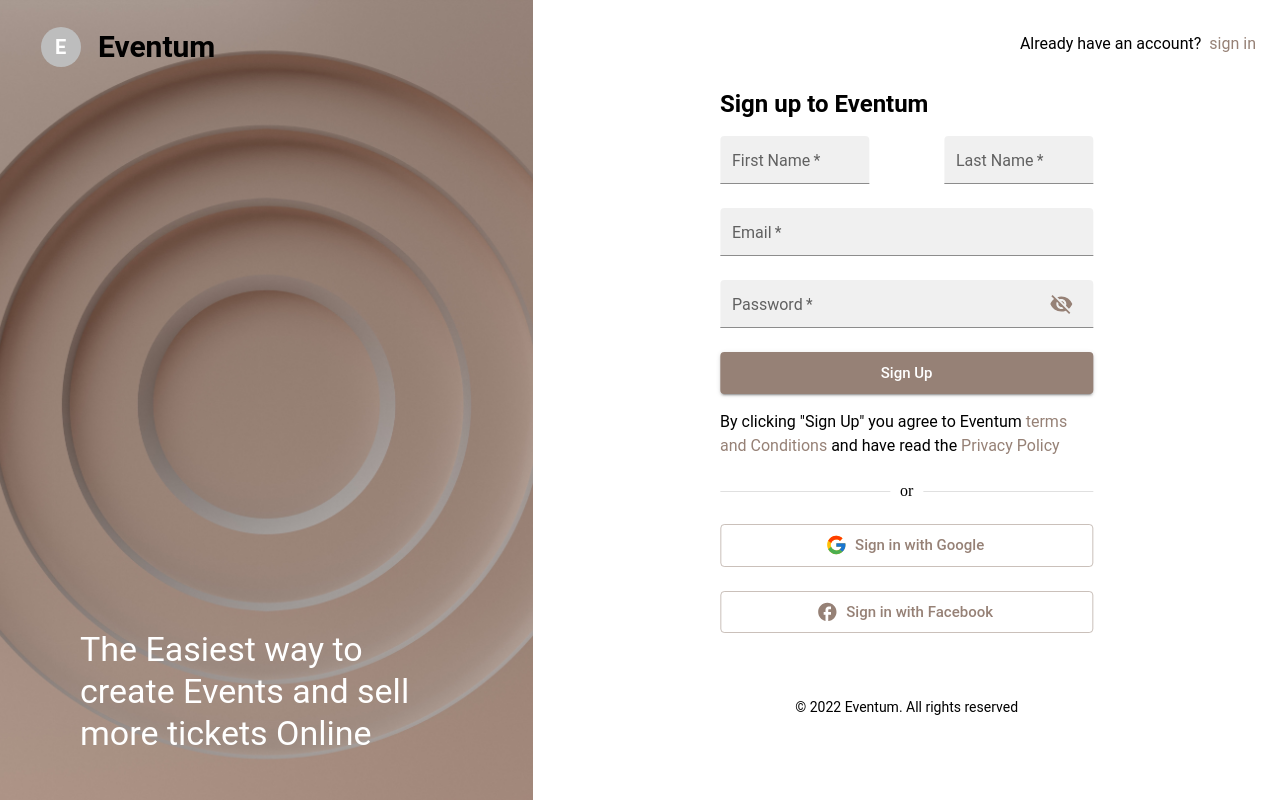
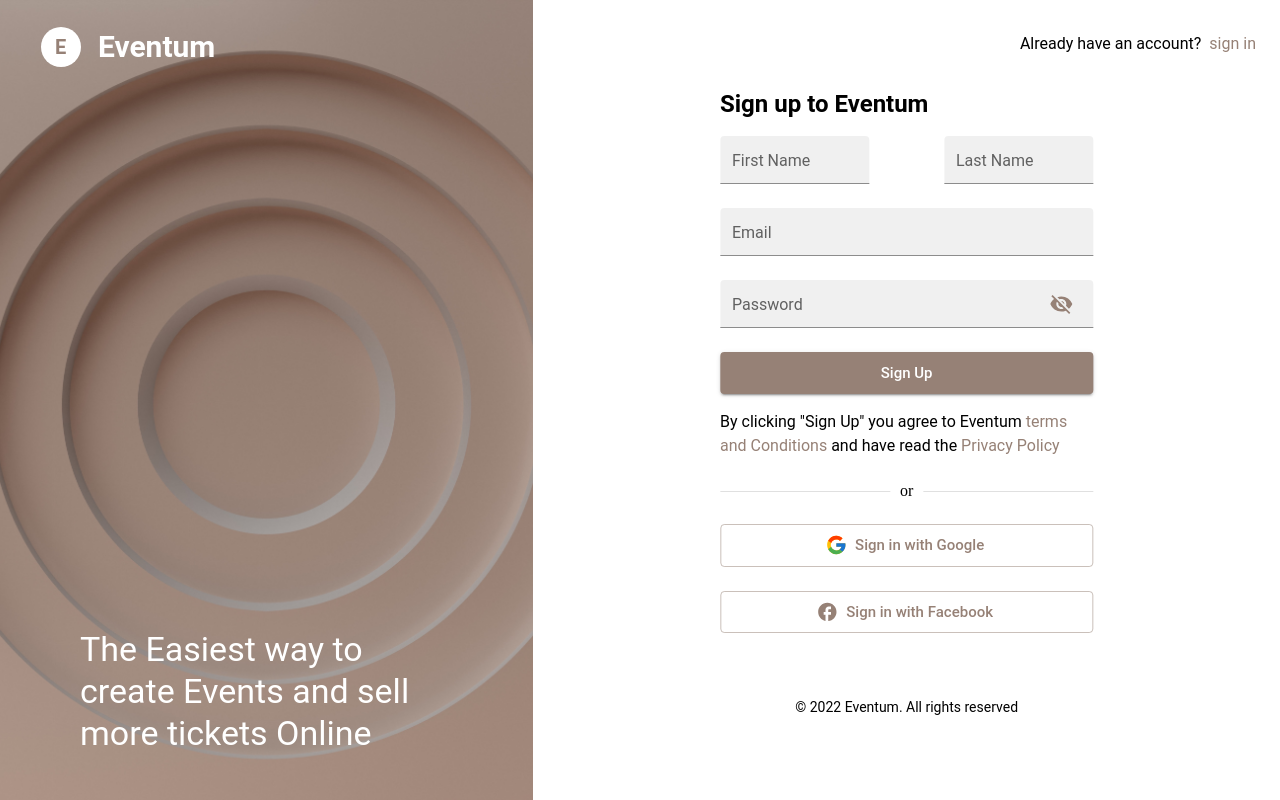
Before and after one commit to Sosaristic/event-handler, a Next.js app: page /sign-up in a window 1280 px wide. Built offline with nearby package versions, Linux system fonts and the light colour scheme.

Commit message:
feature: added validation to forms

```diff
--- a/pages/sign-up.jsx
+++ b/pages/sign-up.jsx
@@ -1,4 +1,5 @@
 import React, { useState } from "react";
+import {useForm, Controller} from "react-hook-form"
 import Head from "next/head";
 import Link from "next/link";
 import {
@@ -19,6 +20,15 @@ import { FcGoogle } from "react-icons/fc";
 import EventLogo from "../components/EventLogo";
 
 export default function login() {
+const {handleSubmit, control, formState: {errors}} = useForm({
+  defaultValues: {
+    firstName: "",
+    lastName: "",
+    email: "",
+    password: "",
+  }
+})
+const onSubmit = (data)=> console.log(data)
   const initialValues = {
     firstName: "",
     lastName: "",
@@ -67,7 +77,7 @@ export default function login() {
             }}
           >
             <Box mt={3} ml={4} sx={{ width: "fit-content" }}>
-              <EventLogo />
+              <EventLogo color={"white"} avatarBackgroundColor="white" avatarColor={"primary.main"}/>
             </Box>
             <Typography
               variant="h4"
@@ -119,7 +129,7 @@ export default function login() {
                   transform: "translate(-50%, 0)",
                 }}
               >
-                <EventLogo />
+                <EventLogo avatarBackgroundColor={"primary.main"}/>
               </Box>
 
               <Box
@@ -142,7 +152,7 @@ export default function login() {
                   noValidate
                   autoComplete="off"
                   sx={{ position: "relative", color: "main.primary" }}
-                  onSubmit={handleFormSubmit}
+                  onSubmit={handleSubmit(onSubmit)}
                 >
                   <Box
                     mt={2}
@@ -153,49 +163,83 @@ export default function login() {
                       justifyContent: { sm: "space-between" },
                     }}
                   >
+                    <Controller
+                    name="firstName"
+                    control={control}
+                    rules={{required: "required"}}
+                    render= {({field})=>(
                       <TextField
-                      required
+                      type="text"
                       label="First Name"
                       variant="filled"
                       size="small"
                       name="firstName"
-                      value={values.fullName}
-                      onInput={handleInput}
+                     {...field}
                       sx={{ width: { xs: "100%", sm: "40%" } }}
+                      error = {Boolean(errors.firstName)}
+                      helperText={errors.firstName?.message}
                     />
+                    )}
+
+                    />
+
+                  <Controller
+                    name="lastName"
+                    control={control}
+                    rules={{required: "required"}}
+                    render= {({field})=>(
                       <TextField
-                      required
+                      type="text"
                       label="Last Name"
                       variant="filled"
                       size="small"
                       name="lastName"
-                      value={values.lastName}
-                      onInput={handleInput}
+                     {...field}
+                     error = {Boolean(errors.lastName)}
+                     helperText= {errors.lastName?.message}
                       sx={{ width: { xs: "100%", sm: "40%" } }}
+
                     />
+                    )}
+
+                    />
+
                   </Box>
 
+                  <Controller
+                    name="email"
+                    control={control}
+                    rules={{ required: "required", pattern: {value: /^[a-zA-Z0-9+_.-]+@[a-zA-Z0-9.-]+[\.]+[com || org]+$/i, message: "invalid email"} }}
+                    render= {({field})=>(
                       <TextField
                     type="email"
-                    required
+
                     label="Email"
                     variant="filled"
                     size="small"
-                    name="email"
-                    value={values.email}
-                    onInput={handleInput}
+                   {...field}
+                   error={Boolean(errors.email)}
+                   helperText = {errors.email?.message}
                     sx={{ width: "100%", marginTop: 3 }}
                   />
+                    )}
 
+                    />
+
+                      <Controller
+                    name="password"
+                    control={control}
+                    rules={{required: "required"}}
+                    render= {({field})=>(
                       <TextField
                       type={visibilty ? "text" : "password"}
-                    required
+
                       label="Password"
                       variant="filled"
                       size="small"
-                    name="password"
-                    value={values.password}
-                    onInput={handleInput}
+                     {...field}
+                     error={Boolean(errors.password)}
+                     helperText={errors.password?.message}
                       sx={{ width: "100%", marginTop: 3 }}
                       InputProps={{
                         endAdornment: (
@@ -211,6 +255,11 @@ export default function login() {
                         ),
                       }}
                     />
+                    )}
+
+                    />
+
+
 
                   <Button
                     type="submit"
```
Also changed, not shown: pages/login.jsx (+16 -7 lines), pages/password-reset.jsx (added, +25 -0 lines). Lines whose indentation alone changed are shown as unchanged.
